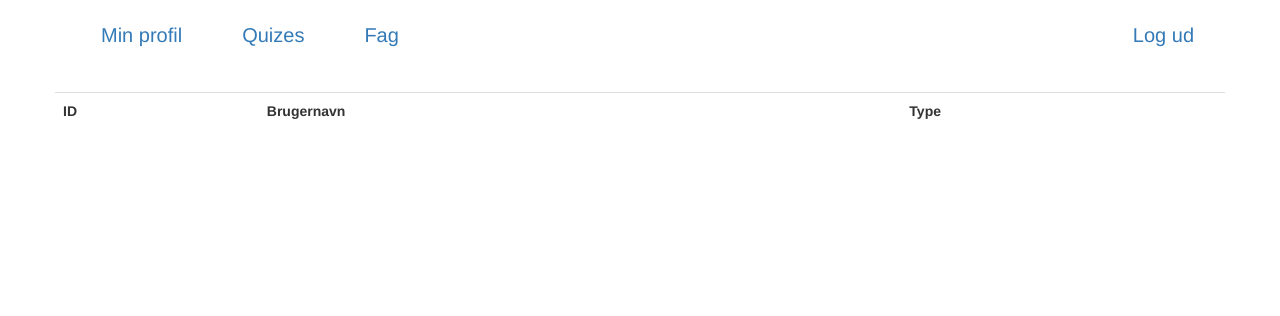
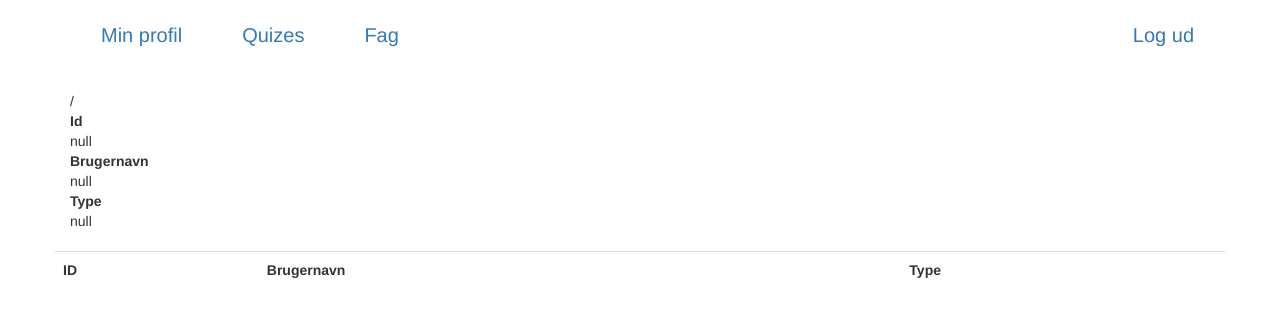
Before and after one commit to Danny-Lau/KlientProjekt, a plain HTML site: page myProfile.html in a window 1280 px wide. Drawn offline with Linux system fonts and the light colour scheme.

Commit message:
Vis profil virker nu

```diff
--- a/js/myProfile.js
+++ b/js/myProfile.js
@@ -3,14 +3,17 @@ $(document).ready(() => {
     const user = SDK.User.current();
 
 
+
     $(".information").html(`
     <dl>
-        <dt>Id</dt>
-        <dd>${user.user_id}</dd>
+      / <dt>Id</dt>
+        <dd>${SDK.Storage.load("userId")}</dd>
+
         <dt>Brugernavn</dt>
-        <dd>${user.username}</dd>
+        <dd>${SDK.Storage.load("username")}</dd>
+
         <dt>Type</dt>
-        <dd>${user.type}</dd>
+        <dd>${SDK.Storage.load("type")}</dd>
      </dl>
   `);
 
--- a/js/sdk.js
+++ b/js/sdk.js
@@ -66,6 +66,8 @@ const SDK = {
                 let userData = JSON.parse(data);
 
                 SDK.Storage.persist("username",userData.username);
+                SDK.Storage.persist("userId", userData.userId);
+                SDK.Storage.persist("type", userData.type);
 
                 cb(null, data);
             });
@@ -73,7 +75,10 @@ const SDK = {
 
 
         current: () => {
-            return SDK.Storage.load("user");
+            return SDK.Storage.load("userId"),
+                SDK.Storage.load("username"),
+                SDK.Storage.load("type");
+
         },
 
         logout: () => {
```
Also changed, not shown: index.html (+2 -0 lines), js/login.js (+6 -5 lines), myProfile.html (+4 -0 lines).
